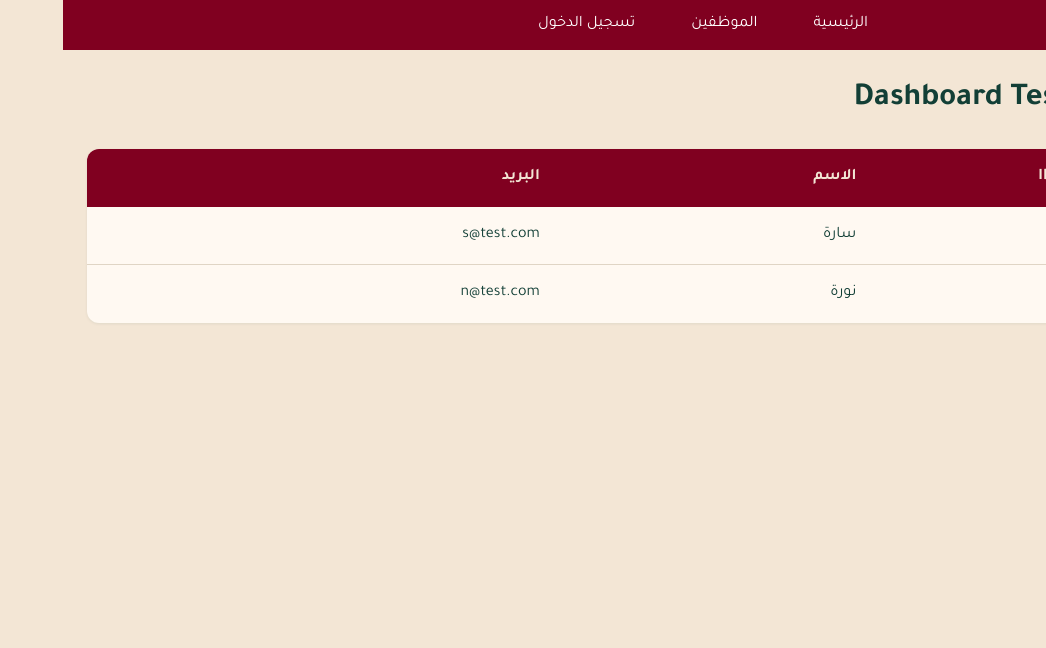
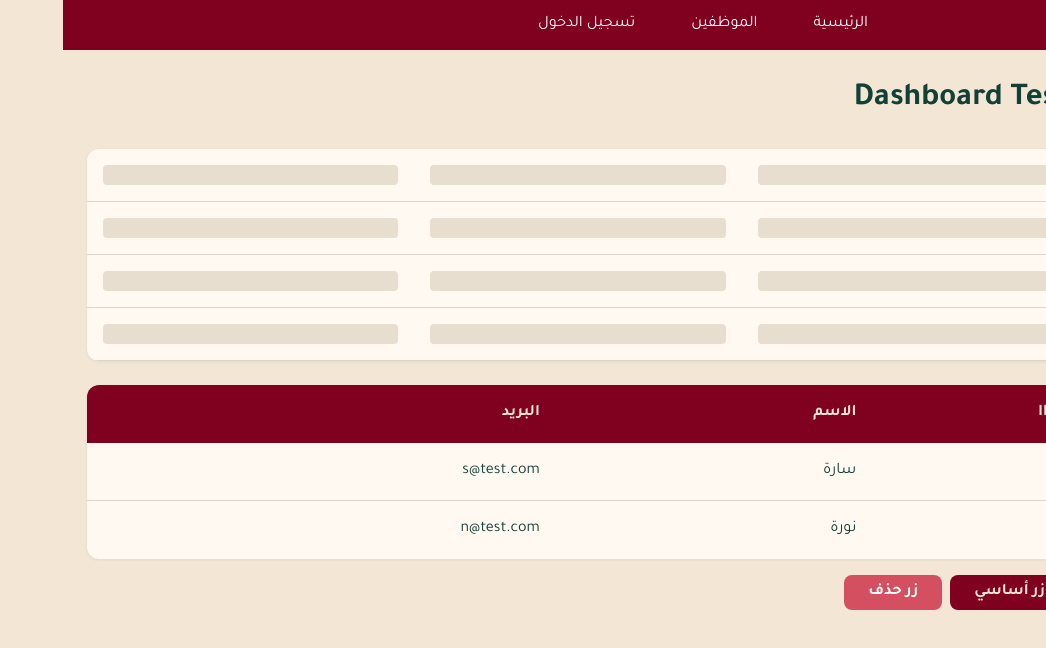
Before and after one commit to sara-yahya28/mini-employee-dashboard, a React (Vite) app: page / in a window 1280 px wide. Shown: the top 648 px of the page, without its empty margins (234-1280 px from the left). Built offline with nearby package versions, Linux system fonts and the light colour scheme.

Commit message:
Add TableSkeleton and Button components to Dashboard for improved UI

```diff
--- a/src/pages/Dashboard.jsx
+++ b/src/pages/Dashboard.jsx
@@ -1,9 +1,13 @@
 import Table from "../components/Table"
+import Button from "../components/Button"
+import TableSkeleton from "../components/TableSkeleton"
 
 export default function Dashboard() {
     return (
         <div>
             <h1>Dashboard Test</h1>
+            <TableSkeleton rows={3} columns={3} />
+
             <Table
                 columns={['ID', 'الاسم', 'البريد']}
                 data={[
@@ -11,6 +15,10 @@ export default function Dashboard() {
                     { id: 2, name: 'نورة', email: 'n@test.com' }
                 ]}
             />
+            <div style={{ marginTop: '16px', display: 'flex', gap: '8px' }}>
+                <Button variant="primary" onClick={() => alert('clicked')}>زر أساسي</Button>
+                <Button variant="danger">زر حذف</Button>
+            </div>
         </div>
     )
 }
```
